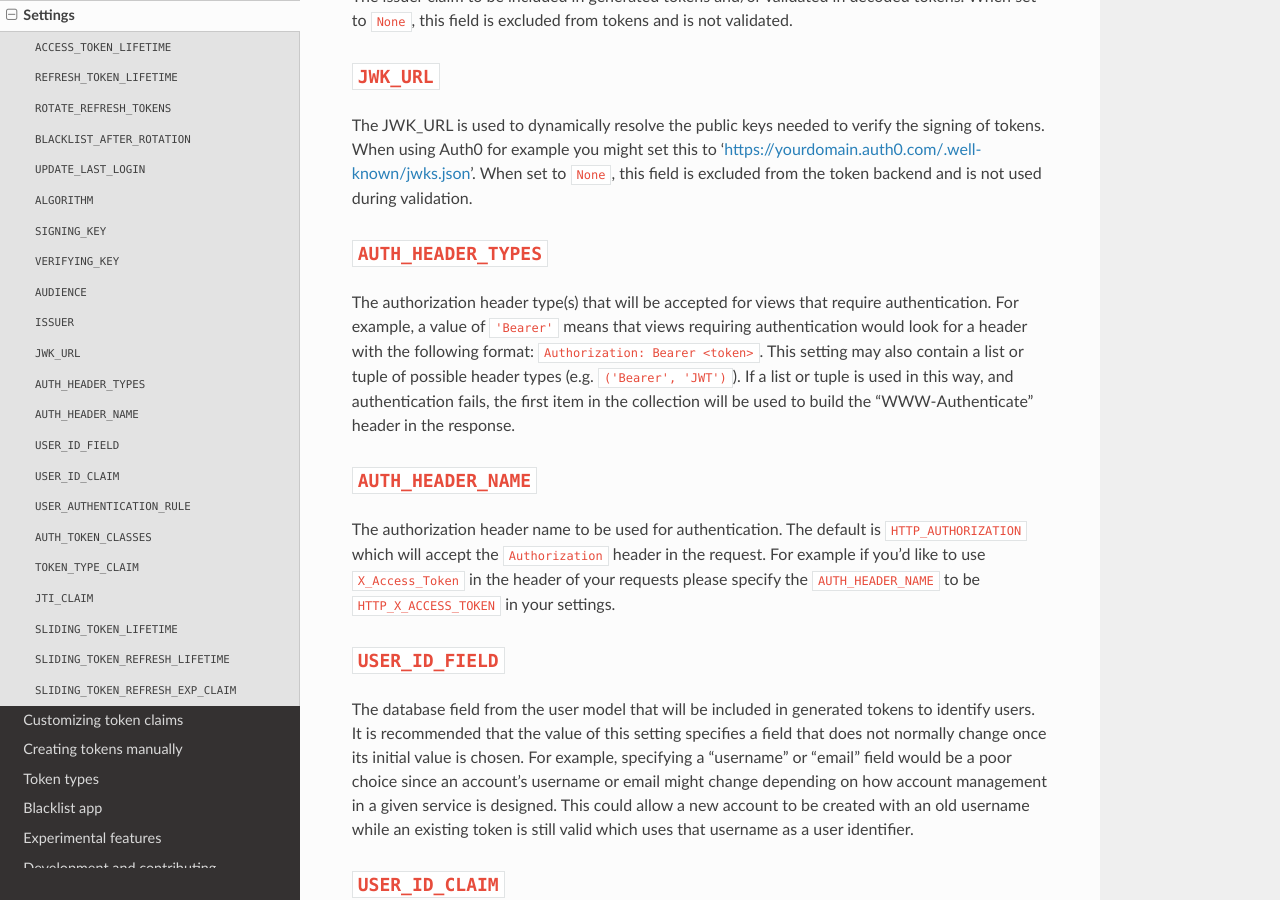
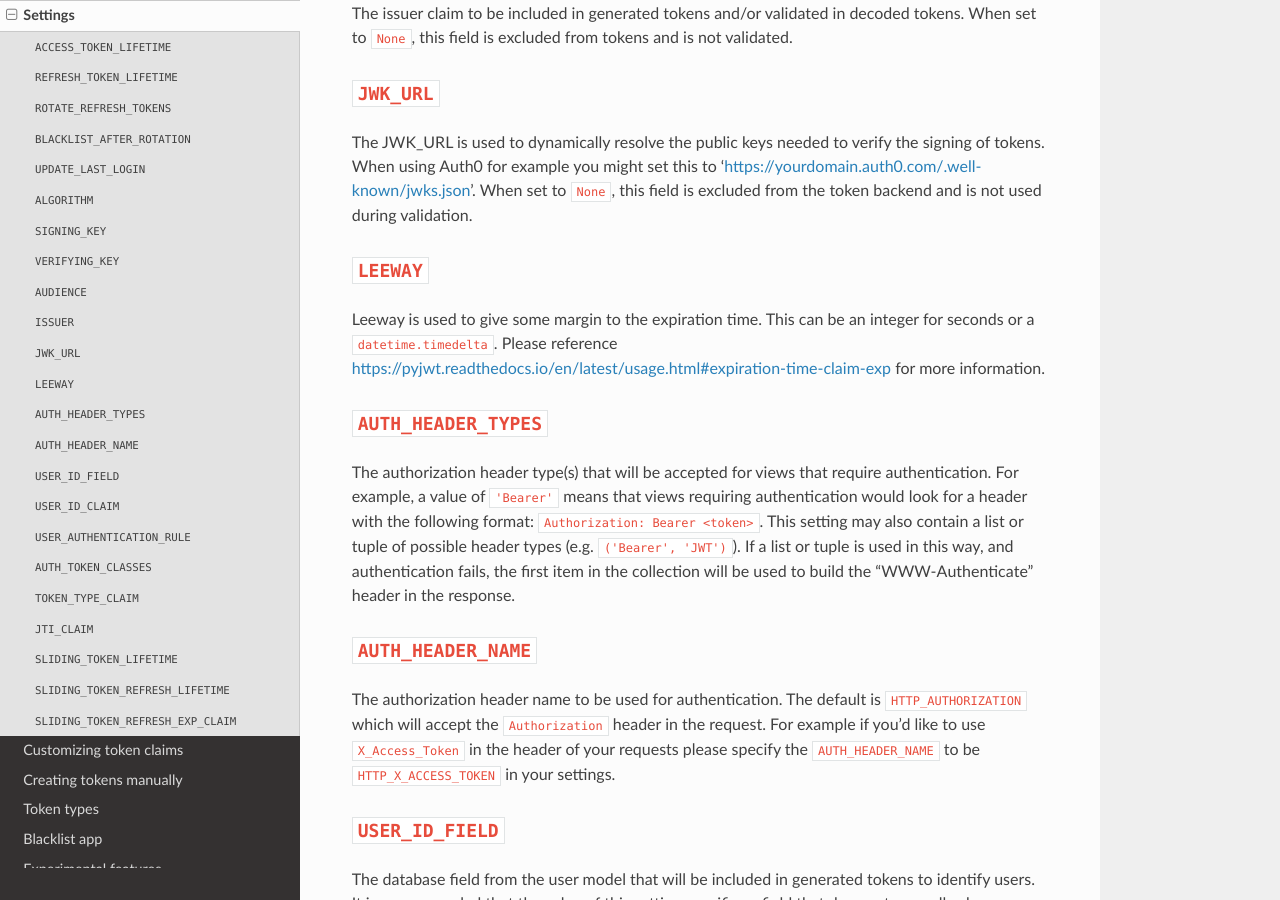
Before and after one commit to rango1105/django-simplejwt, a Sphinx documentation site: the page built from docs/settings.rst, in a window 1280 px wide and 900 px high, scrolled down 2834 px. Built offline with Sphinx 7.4.7 and the Read the Docs theme 2.0.0, drawn with Linux system fonts in a browser that asks for light colours; the version number could not be read and is left out.

Commit message:
#444 leeway implementation (#445)
* implement leeway

* Update CHANGELOG.md for 4.8.0

Co-authored-by: Andrew Chen Wang <60190294+Andrew-Chen-Wang@users.noreply.github.com>

```diff
--- a/docs/settings.rst
+++ b/docs/settings.rst
@@ -27,6 +27,7 @@ Some of Simple JWT's behavior can be customized through settings variables in
       'AUDIENCE': None,
       'ISSUER': None,
       'JWK_URL': None,
+      'LEEWAY': 0,
 
       'AUTH_HEADER_TYPES': ('Bearer',),
       'AUTH_HEADER_NAME': 'HTTP_AUTHORIZATION',
@@ -156,6 +157,15 @@ signing of tokens. When using Auth0 for example you might set this to
 this field is excluded from the token backend and is not used during
 validation.
 
+``LEEWAY``
+----------
+
+Leeway is used to give some margin to the expiration time. This can be an
+integer for seconds or a ``datetime.timedelta``. Please reference
+https://pyjwt.readthedocs.io/en/latest/usage.html#expiration-time-claim-exp
+for more information.
+
+
 ``AUTH_HEADER_TYPES``
 ---------------------
 
```
Also changed, not shown: CHANGELOG.md (+5 -1 lines), 4 other files.
